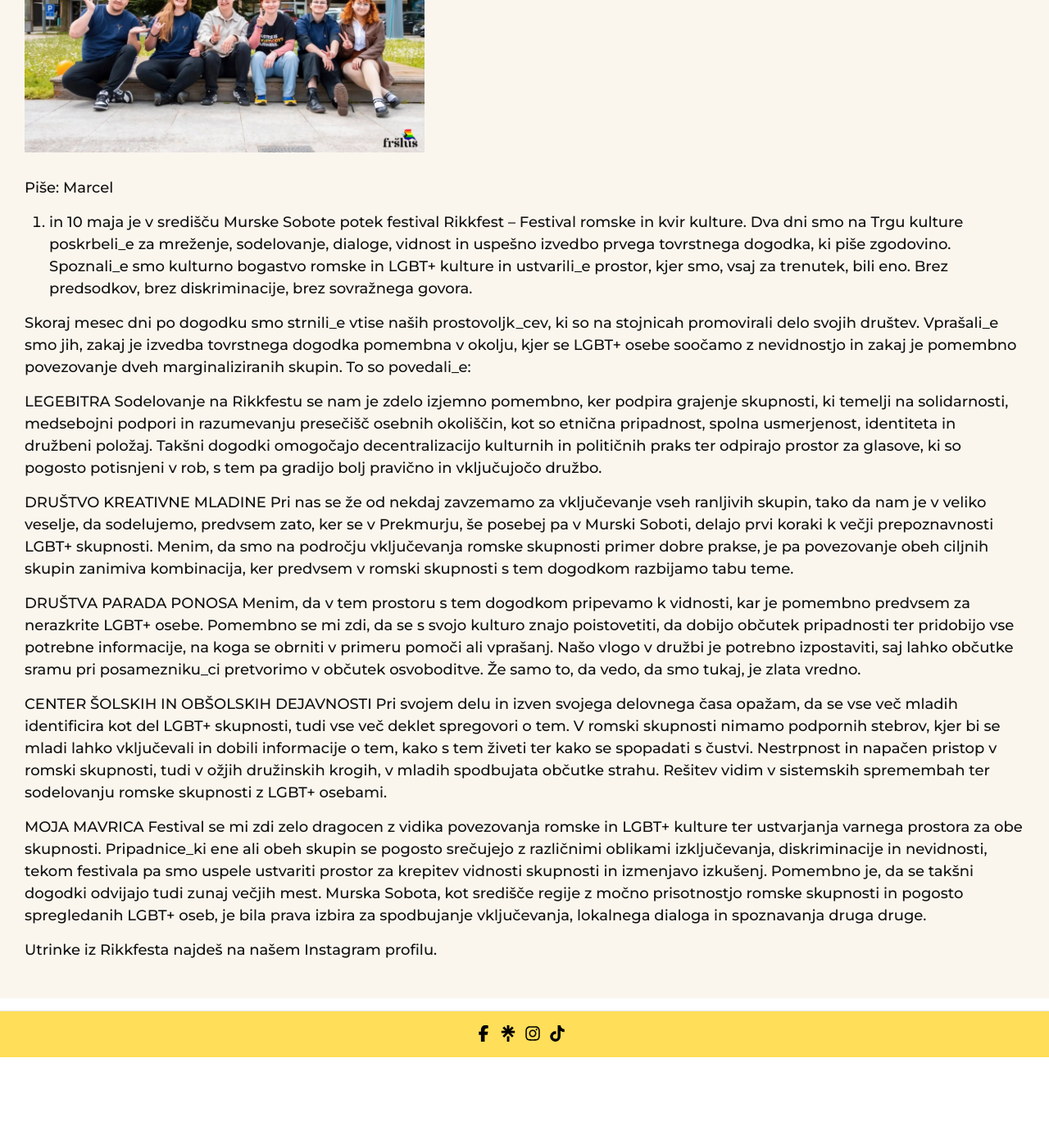
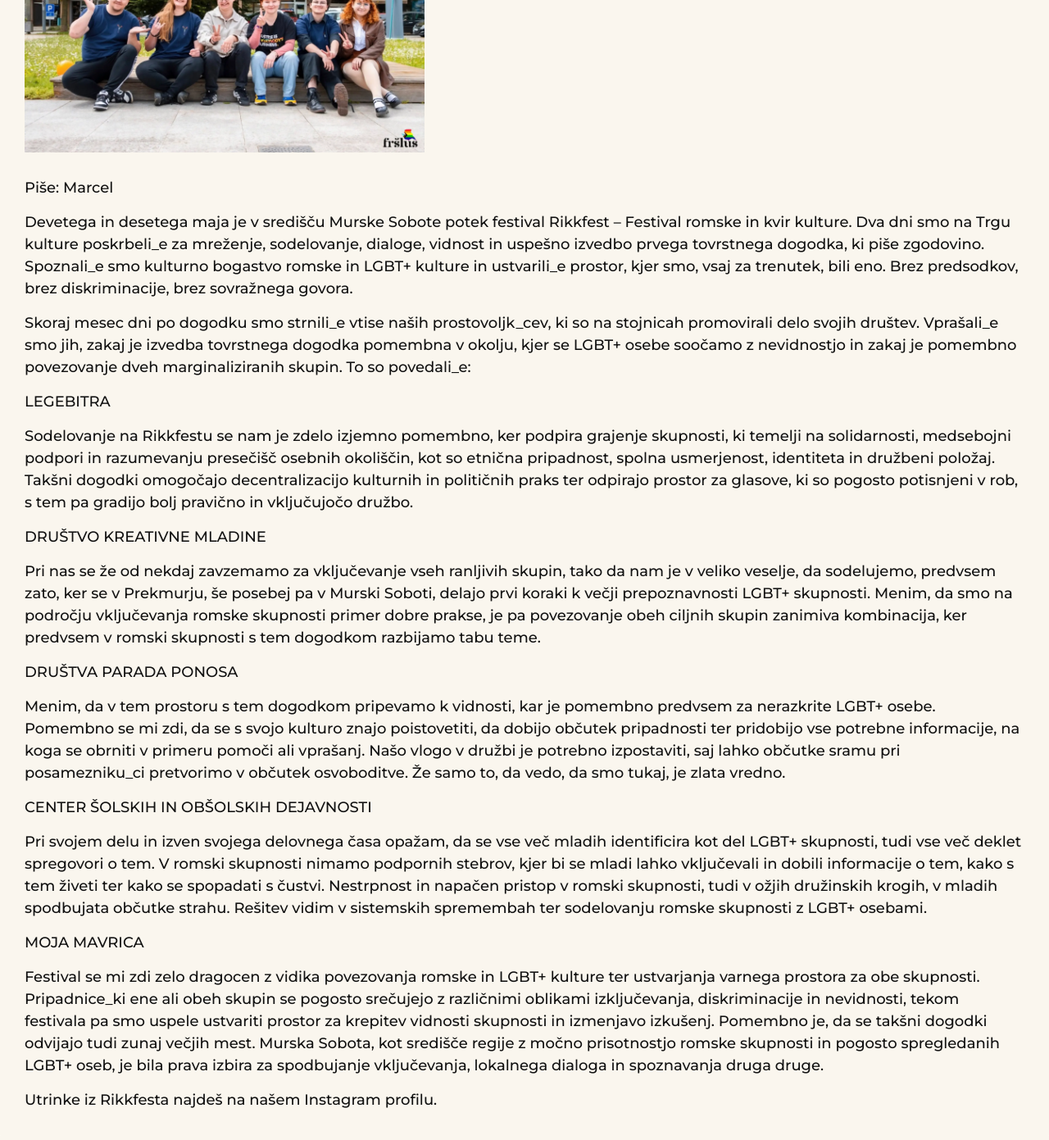
Before and after one commit to drustvofrslus/drustvofrslus.github.io, a Jekyll site: the page built from _posts/2025-06-01-mavrina-in-romska-zastava-plapolali-v-srediu-murske-sobote.markdown, in a window 1280 px wide and 1400 px high, scrolled down 647 px. Shown: the top 1391 px of the window at 82% size. Built offline with Jekyll 4.4.1, drawn with Linux system fonts in a browser that asks for light colours; some web fonts are replaced; before the commit the page ends 1937 px from its top, so only the background shows below that.

Commit message:
Update 2025-06-01-mavrina-in-romska-zastava-plapolali-v-srediu-murske-sobote.markdown

```diff
--- a/_posts/2025-06-01-mavrina-in-romska-zastava-plapolali-v-srediu-murske-sobote.markdown
+++ b/_posts/2025-06-01-mavrina-in-romska-zastava-plapolali-v-srediu-murske-sobote.markdown
@@ -8,23 +8,28 @@
 
 Piše: Marcel
 
-9. in 10 maja je v središču Murske Sobote potek festival Rikkfest – Festival romske in kvir kulture. Dva dni smo na Trgu kulture poskrbeli_e za mreženje, sodelovanje, dialoge, vidnost in uspešno izvedbo prvega tovrstnega dogodka, ki piše zgodovino. Spoznali_e smo kulturno bogastvo romske in LGBT+ kulture in ustvarili_e prostor, kjer smo, vsaj za trenutek, bili eno. Brez predsodkov, brez diskriminacije, brez sovražnega govora.
+Devetega in desetega maja je v središču Murske Sobote potek festival Rikkfest – Festival romske in kvir kulture. Dva dni smo na Trgu kulture poskrbeli_e za mreženje, sodelovanje, dialoge, vidnost in uspešno izvedbo prvega tovrstnega dogodka, ki piše zgodovino. Spoznali_e smo kulturno bogastvo romske in LGBT+ kulture in ustvarili_e prostor, kjer smo, vsaj za trenutek, bili eno. Brez predsodkov, brez diskriminacije, brez sovražnega govora.
 
 Skoraj mesec dni po dogodku smo strnili_e vtise naših prostovoljk_cev, ki so na stojnicah promovirali delo svojih društev. Vprašali_e smo jih, zakaj je izvedba tovrstnega dogodka pomembna v okolju, kjer se LGBT+ osebe soočamo z nevidnostjo in zakaj je pomembno povezovanje dveh marginaliziranih skupin. To so povedali_e:
 
 LEGEBITRA
+
 Sodelovanje na Rikkfestu se nam je zdelo izjemno pomembno, ker podpira grajenje skupnosti, ki temelji na solidarnosti, medsebojni podpori in razumevanju presečišč osebnih okoliščin, kot so etnična pripadnost, spolna usmerjenost, identiteta in družbeni položaj. Takšni dogodki  omogočajo decentralizacijo kulturnih in političnih praks ter odpirajo prostor za glasove, ki so pogosto potisnjeni v rob, s tem pa gradijo bolj pravično in vključujočo družbo.
 
 DRUŠTVO KREATIVNE MLADINE
+
 Pri nas se že od nekdaj zavzemamo za vključevanje vseh ranljivih skupin, tako da nam je v veliko veselje, da sodelujemo, predvsem zato, ker se v Prekmurju, še posebej pa v Murski Soboti, delajo prvi koraki k večji prepoznavnosti LGBT+ skupnosti. Menim, da smo na področju vključevanja romske skupnosti primer dobre prakse, je pa povezovanje obeh ciljnih skupin zanimiva kombinacija, ker predvsem v romski skupnosti s tem dogodkom razbijamo tabu teme.
 
 DRUŠTVA PARADA PONOSA
+
 Menim, da v tem prostoru s tem dogodkom pripevamo k vidnosti, kar je pomembno predvsem za nerazkrite LGBT+ osebe. Pomembno se mi zdi, da se s svojo kulturo znajo poistovetiti, da dobijo občutek pripadnosti ter pridobijo vse potrebne informacije, na koga se obrniti v primeru pomoči ali vprašanj. Našo vlogo v družbi je potrebno izpostaviti, saj lahko občutke sramu pri posamezniku_ci pretvorimo v občutek osvoboditve. Že samo to, da vedo, da smo tukaj, je zlata vredno.
 
 CENTER ŠOLSKIH IN OBŠOLSKIH DEJAVNOSTI
+
 Pri svojem delu in izven svojega delovnega časa opažam, da se vse več mladih identificira kot del LGBT+ skupnosti, tudi vse več deklet spregovori o tem. V romski skupnosti nimamo podpornih stebrov, kjer bi se mladi lahko vključevali in dobili informacije o tem, kako s tem živeti ter kako se spopadati s čustvi. Nestrpnost in napačen pristop v romski skupnosti, tudi v ožjih družinskih krogih, v mladih spodbujata občutke strahu. Rešitev vidim v sistemskih spremembah ter sodelovanju romske skupnosti z LGBT+ osebami.
 
 MOJA MAVRICA
+
 Festival se mi zdi zelo dragocen z vidika povezovanja romske in LGBT+ kulture ter ustvarjanja varnega prostora za obe skupnosti. Pripadnice_ki ene ali obeh skupin se pogosto srečujejo z različnimi oblikami izključevanja, diskriminacije in nevidnosti, tekom festivala pa smo uspele ustvariti prostor za krepitev vidnosti skupnosti in izmenjavo izkušenj. Pomembno je, da se takšni dogodki odvijajo tudi zunaj večjih mest. Murska Sobota, kot središče regije z močno prisotnostjo romske skupnosti in pogosto spregledanih LGBT+ oseb, je bila prava izbira za spodbujanje vključevanja, lokalnega dialoga in spoznavanja druga druge.
 
 Utrinke iz Rikkfesta najdeš na našem Instagram profilu.
```
